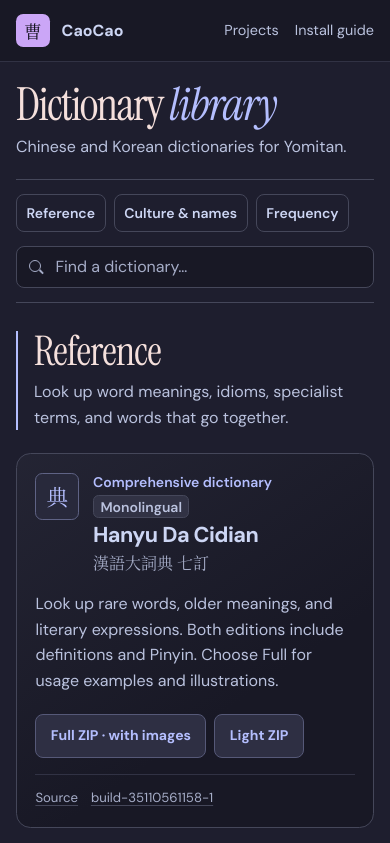
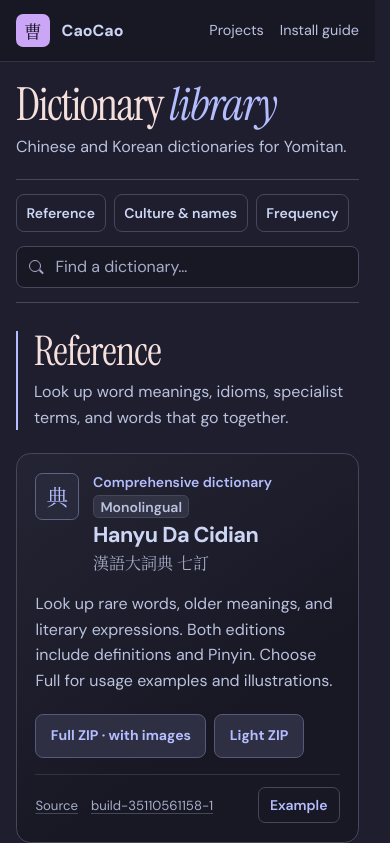
Before and after one commit to caocaochan/caocaochan.github.io, a plain HTML site: page dictionaries/index.html in a window 390 px wide. Shown: the top 843 px of the page. Drawn offline with Linux system fonts and the light colour scheme.

Commit message:
Add dictionary entry previews

```diff
--- a/dictionaries/catalog.css
+++ b/dictionaries/catalog.css
@@ -22,6 +22,9 @@
 *, *::before, *::after { box-sizing: border-box; }
 [hidden] { display: none !important; }
 
+html { scrollbar-gutter: stable; }
+html:has(.example-dialog[open]) { overflow: hidden; }
+
 body {
   margin: 0;
   background: var(--base);
@@ -31,7 +34,7 @@ body {
 
 a { color: inherit; }
 
-a:focus-visible, input:focus-visible {
+a:focus-visible, input:focus-visible, button:focus-visible {
   outline: 2px solid var(--lavender);
   outline-offset: 4px;
 }
@@ -336,7 +339,7 @@ a:focus-visible, input:focus-visible {
   margin-top: clamp(2.5rem, 4vw, 4rem);
 }
 
-#culture { --section-accent: var(--peach); }
+#culture, .example-dialog[data-category="culture"] { --section-accent: var(--peach); }
 #frequency { --section-accent: var(--teal); }
 
 .collection-heading {
@@ -458,9 +461,9 @@ a:focus-visible, input:focus-visible {
 
 .card-meta {
   display: flex;
-  flex-wrap: wrap;
-  align-items: baseline;
-  gap: 0.25rem 0.8rem;
+  justify-content: space-between;
+  align-items: center;
+  gap: 0.55rem;
   margin-top: 1rem;
   padding-top: 0.8rem;
   border-top: 1px solid var(--surface);
@@ -469,14 +472,114 @@ a:focus-visible, input:focus-visible {
   overflow-wrap: anywhere;
 }
 
-.card-meta a, .install a {
+.card-links {
+  display: flex;
+  flex-wrap: wrap;
+  align-items: baseline;
+  gap: 0.25rem 0.8rem;
+  min-width: 0;
+}
+
+.card-meta a, .install a, .example-source {
   text-decoration-color: var(--surface-raised);
   text-underline-offset: 0.2em;
 }
 
-.card-meta a:hover, .install a:hover {
+.card-meta a:hover, .install a:hover, .example-source:hover {
   color: var(--lavender);
   text-decoration-color: currentColor;
+}
+
+.example-trigger, .example-close {
+  flex: none;
+  min-height: 2.25rem;
+  padding: 0.25rem 0.7rem;
+  border: 1px solid var(--surface-raised);
+  border-radius: 0.45rem;
+  background: transparent;
+  color: var(--section-accent);
+  font: 600 0.875rem/1.3 var(--sans);
+  cursor: pointer;
+}
+
+.example-trigger:hover, .example-close:hover {
+  border-color: var(--section-accent);
+  background: var(--surface);
+}
+
+.example-dialog {
+  --section-accent: var(--lavender);
+  width: min(35rem, calc(100% - 2rem));
+  max-height: calc(100dvh - 2rem);
+  padding: 0;
+  border: 1px solid var(--surface-raised);
+  border-top: 3px solid var(--section-accent);
+  border-radius: 1rem;
+  background: var(--mantle);
+  color: var(--text);
+  box-shadow: 0 1.5rem 5rem #11111bb3;
+  overscroll-behavior: contain;
+}
+
+.example-dialog::backdrop { background: #11111bba; }
+
+.example-panel { padding: clamp(1.25rem, 4vw, 2rem); }
+
+.example-header {
+  display: flex;
+  justify-content: space-between;
+  align-items: start;
+  gap: 0.75rem;
+}
+
+.example-header p {
+  margin: 0.35rem 0 0;
+  color: var(--section-accent);
+  font-size: 0.875rem;
+  font-weight: 600;
+}
+
+#example-term {
+  margin: 0.6rem 0 0;
+  color: var(--rosewater);
+  font: 400 clamp(2rem, 7vw, 3.3rem)/1.18 var(--cjk);
+  overflow-wrap: anywhere;
+}
+
+.example-reading {
+  margin: 0.25rem 0 0;
+  color: var(--subtext);
+  font-size: 1.15rem;
+}
+
+.example-fields {
+  margin: 1.25rem 0 0;
+  padding: 0.15rem 1rem;
+  border: 1px solid var(--surface-raised);
+  border-radius: 0.65rem;
+  background: var(--base);
+}
+
+.example-fields > div { padding-block: 0.7rem; }
+.example-fields > div + div { border-top: 1px solid var(--surface); }
+
+.example-fields dt {
+  color: var(--section-accent);
+  font-size: 0.875rem;
+  font-weight: 600;
+}
+
+.example-fields dd {
+  margin: 0.15rem 0 0;
+  overflow-wrap: anywhere;
+  white-space: pre-line;
+}
+
+.example-source {
+  display: inline-block;
+  margin-top: 0.8rem;
+  color: var(--subtext);
+  font-size: 0.875rem;
 }
 
 .install {
--- a/dictionaries/catalog.js
+++ b/dictionaries/catalog.js
@@ -8,6 +8,12 @@ const toolbar = document.getElementById('catalog-toolbar');
 const search = document.getElementById('dictionary-search');
 const status = document.getElementById('catalog-status');
 const template = document.getElementById('dictionary-card');
+const exampleDialog = document.getElementById('example-dialog');
+const exampleDictionary = document.getElementById('example-dictionary');
+const exampleTerm = document.getElementById('example-term');
+const exampleReading = document.getElementById('example-reading');
+const exampleFields = document.getElementById('example-fields');
+const exampleSource = document.getElementById('example-source');
 const definitionLabels = {
   monolingual: 'Monolingual',
   bilingual: 'Bilingual',
@@ -30,6 +36,43 @@ function link(text, url, dictionaryTitle) {
   element.setAttribute('aria-label', `${text} · ${dictionaryTitle}`);
   return element;
 }
+
+function showExample(dictionary) {
+  const { example } = dictionary;
+  exampleDialog.dataset.category = dictionary.category;
+  exampleDictionary.textContent = dictionary.title;
+  exampleTerm.textContent = example.term;
+  exampleTerm.lang = example.lang ?? dictionary.lang;
+  exampleReading.textContent = example.reading ?? '';
+  exampleReading.hidden = !example.reading;
+
+  exampleFields.replaceChildren(...example.fields.map(field => {
+    const row = document.createElement('div');
+    const label = document.createElement('dt');
+    const value = document.createElement('dd');
+    label.textContent = field.label;
+    value.textContent = field.text;
+    value.lang = field.lang ?? exampleTerm.lang;
+    row.append(label, value);
+    return row;
+  }));
+
+  exampleSource.hidden = !example.source;
+  if (example.source) {
+    exampleSource.textContent = example.source.label;
+    exampleSource.href = example.source.url;
+  }
+  exampleDialog.showModal();
+}
+
+exampleDialog.addEventListener('click', event => {
+  if (event.target !== exampleDialog) return;
+  const { top, right, bottom, left } = exampleDialog.getBoundingClientRect();
+  const { clientX, clientY } = event;
+  if (clientX < left || clientX > right || clientY < top || clientY > bottom) {
+    exampleDialog.close();
+  }
+});
 
 function renderCard(dictionary, release) {
   const card = template.content.firstElementChild.cloneNode(true);
@@ -60,13 +103,20 @@ function renderCard(dictionary, release) {
     downloads.append(action);
   }
 
-  const meta = card.querySelector('.card-meta');
+  const meta = card.querySelector('.card-links');
   meta.append(link('Source', dictionary.url, dictionary.title));
   meta.append(link(
     release?.tagName || 'Latest release',
     `${dictionary.url}/releases/latest`,
     dictionary.title
   ));
+
+  if (dictionary.example) {
+    const exampleButton = card.querySelector('.example-trigger');
+    exampleButton.hidden = false;
+    exampleButton.setAttribute('aria-label', `Example · ${dictionary.title}`);
+    exampleButton.addEventListener('click', () => showExample(dictionary));
+  }
   return card;
 }
 
--- a/dictionaries/catalog.json
+++ b/dictionaries/catalog.json
@@ -20,7 +20,27 @@
         "label": "Light ZIP",
         "url": "https://github.com/caocaochan/hydcd-yomitan/releases/latest/download/hydcd-qiding-yomitan-light.zip"
       }
+    ],
+    "example": {
+      "term": "斟酌",
+      "reading": "zhēn zhuó",
+      "lang": "zh-Hans",
+      "fields": [
+        {
+          "label": "Older meaning",
+          "text": "倒酒；注酒。"
+        },
+        {
+          "label": "Later meaning",
+          "text": "故凡事反复考虑、择善而定，亦称斟酌。"
+        },
+        {
+          "label": "Quotation · 《三國志・諸葛亮傳》",
+          "text": "至於斟酌損益，進盡忠言",
+          "lang": "zh-Hant"
+        }
       ]
+    }
   },
   {
     "id": "xiandai-hanyu-da-cidian",
@@ -39,7 +59,21 @@
         "label": "Download ZIP",
         "url": "https://github.com/caocaochan/xhdcd-yomitan/releases/latest/download/xhdcd-yomitan-text.zip"
       }
+    ],
+    "example": {
+      "term": "琢磨",
+      "reading": "zuó mo / zhuó mó",
+      "fields": [
+        {
+          "label": "zuó mo",
+          "text": "思索，考虑。"
+        },
+        {
+          "label": "zhuó mó",
+          "text": "雕刻和磨治玉、石。"
+        }
       ]
+    }
   },
   {
     "id": "hanyu-chengyu-yuanliu",
@@ -58,7 +92,21 @@
         "label": "Download ZIP",
         "url": "https://github.com/caocaochan/chengyu-yomitan/releases/latest/download/hycyyl-yomitan.zip"
       }
+    ],
+    "example": {
+      "term": "南柯一梦",
+      "reading": "Nán kē yī mèng",
+      "fields": [
+        {
+          "label": "Meaning",
+          "text": "比喻荣枯得失无常，虚幻不实；也泛指一场梦。"
+        },
+        {
+          "label": "Origin · 《南柯太守传》",
+          "text": "梦至此而醒，发现庭前槐树下有一蚁洞，即梦中的槐安国都；南柯郡是槐树南枝之下的另一蚁穴。"
+        }
       ]
+    }
   },
   {
     "id": "xinhua-chengyu",
@@ -77,7 +125,25 @@
         "label": "Download ZIP",
         "url": "https://github.com/caocaochan/chengyu-yomitan/releases/latest/download/xhcycd-yomitan.zip"
       }
+    ],
+    "example": {
+      "term": "画蛇添足",
+      "reading": "huà shé tiān zú",
+      "fields": [
+        {
+          "label": "Meaning",
+          "text": "多此一举，弄巧成拙。"
+        },
+        {
+          "label": "Usage note",
+          "text": "含贬义。"
+        },
+        {
+          "label": "Quotation · 《三国演义》",
+          "text": "将军功绩已成，威声大震，可以止矣。今若前进，倘不如意，正如‘画蛇添足’也。"
+        }
       ]
+    }
   },
   {
     "id": "mandarin-collocations",
@@ -95,7 +161,22 @@
         "label": "Download ZIP",
         "url": "https://github.com/caocaochan/mandarin-collocations/releases/latest/download/mandarin-collocations.zip"
       }
+    ],
+    "example": {
+      "term": "作業",
+      "reading": "zuòyè",
+      "lang": "zh-Hant",
+      "fields": [
+        {
+          "label": "Homework",
+          "text": "寫作業、交作業、改作業、完成作業"
+        },
+        {
+          "label": "Work or operations",
+          "text": "進行作業、執行作業、中止作業、恢復作業"
+        }
       ]
+    }
   },
   {
     "id": "naer-terminology",
@@ -114,7 +195,23 @@
         "label": "Download ZIP",
         "url": "https://github.com/caocaochan/naer-yomitan/releases/latest/download/naer_terms.zip"
       }
+    ],
+    "example": {
+      "term": "軟體",
+      "reading": "ruǎntǐ",
+      "fields": [
+        {
+          "label": "English",
+          "text": "software",
+          "lang": "en"
+        },
+        {
+          "label": "Mainland Chinese equivalent",
+          "text": "软件",
+          "lang": "zh-Hans"
+        }
       ]
+    }
   },
   {
     "id": "chinese-wikipedia",
@@ -132,7 +229,22 @@
         "label": "Download ZIP",
         "url": "https://github.com/caocaochan/chinese-wikipedia-dictionary/releases/latest/download/wikipedia_zh.zip"
       }
-    ]
+    ],
+    "example": {
+      "term": "莫高窟",
+      "reading": "mògāokū",
+      "lang": "zh-Hans",
+      "fields": [
+        {
+          "label": "Article excerpt",
+          "text": "洞窟分布高低错落、鳞次栉比，上下最多有五层，以精美的壁画和塑像闻名于世。"
+        }
+      ],
+      "source": {
+        "label": "Wikipedia contributors · CC BY-SA 4.0",
+        "url": "https://zh.wikipedia.org/zh-hans/莫高窟"
+      }
+    }
   },
   {
     "id": "moegirlpedia",
@@ -151,7 +263,21 @@
         "label": "Download ZIP",
         "url": "https://github.com/caocaochan/moegirl-yomitan/releases/latest/download/moegirl-yomitan.zip"
       }
-    ]
+    ],
+    "example": {
+      "term": "弹幕",
+      "reading": "dàn mù",
+      "fields": [
+        {
+          "label": "Article excerpt",
+          "text": "当用户在作品中发表评论，这些评论会作为流动字幕在视频中飞过并被其他用户看到。"
+        }
+      ],
+      "source": {
+        "label": "Moegirlpedia contributors",
+        "url": "https://mzh.moegirl.org.cn/%E5%BC%B9%E5%B9%95"
+      }
+    }
   },
   {
     "id": "bilibili-slang",
@@ -181,7 +307,23 @@
         "label": "Pleco TXT",
         "url": "https://github.com/caocaochan/bilibili-slang-dictionary/releases/latest/download/bilibili_slang_pleco.txt"
       }
+    ],
+    "example": {
+      "term": "三连",
+      "reading": "sānlián",
+      "fields": [
+        {
+          "label": "On Bilibili",
+          "text": "to like, give coins to and favorite a video (Bilibili, short for 一键三连)",
+          "lang": "en"
+        },
+        {
+          "label": "General meaning",
+          "text": "three in a row (three consecutive wins, hits, actions etc.)",
+          "lang": "en"
+        }
       ]
+    }
   },
   {
     "id": "genshin-impact",
@@ -204,7 +346,28 @@
         "label": "English ZIP",
         "url": "https://github.com/caocaochan/genshin-yomitan/releases/latest/download/genshin_en.zip"
       }
+    ],
+    "example": {
+      "term": "胡桃",
+      "reading": "hútáo",
+      "fields": [
+        {
+          "label": "English edition",
+          "text": "Hu Tao",
+          "lang": "en"
+        },
+        {
+          "label": "Character details",
+          "text": "Fragrance in Thaw · Pyro · Polearm · Wangsheng Funeral Parlor · 5★",
+          "lang": "en"
+        },
+        {
+          "label": "Description",
+          "text": "The 77th Director of the Wangsheng Funeral Parlor. She took over the business at a rather young age.",
+          "lang": "en"
+        }
       ]
+    }
   },
   {
     "id": "cbdb",
@@ -223,17 +386,43 @@
         "label": "Download ZIP",
         "url": "https://github.com/caocaochan/cbdb-yomitan/releases/latest/download/CBDB-Yomitan.zip"
       }
-    ]
+    ],
+    "example": {
+      "term": "東坡居士",
+      "reading": "Dōngpō jūshì",
+      "fields": [
+        {
+          "label": "Person",
+          "text": "蘇軾"
+        },
+        {
+          "label": "Dynasty and dates",
+          "text": "宋 · 1036–1101"
+        },
+        {
+          "label": "Native place",
+          "text": "眉山"
+        },
+        {
+          "label": "Courtesy name",
+          "text": "子瞻"
+        }
+      ],
+      "source": {
+        "label": "China Biographical Database profile",
+        "url": "https://cbdb.fas.harvard.edu/cbdbapi/person.php?id=3767"
+      }
+    }
   },
   {
     "id": "novel-names",
     "category": "culture",
-    "definitionType": "monolingual",
+    "definitionType": "bilingual",
     "mark": "名",
     "kind": "Web novel proper names",
     "title": "NovelNames",
     "lang": "zh-Hans",
-    "description": "Look up names of people, places, and organizations in Chinese web novels. Check the Pinyin and see which novels each name appears in.",
+    "description": "Look up names of people, places, and organizations in Chinese web novels. Check the Pinyin, see which novels each name appears in, and read an English description where available.",
     "url": "https://github.com/caocaochan/NovelNames",
     "releaseRepo": "caocaochan/NovelNames",
     "downloads": [
@@ -241,7 +430,22 @@
         "label": "Download ZIP",
         "url": "https://github.com/caocaochan/NovelNames/releases/latest/download/NovelNames.zip"
       }
+    ],
+    "example": {
+      "term": "谢怜",
+      "reading": "xiè lián",
+      "fields": [
+        {
+          "label": "Novel and author",
+          "text": "《天官赐福》 · 墨香铜臭"
+        },
+        {
+          "label": "Character",
+          "text": "谢怜 is the former crown prince of 仙乐, who has ascended to heaven again after a long interval.",
+          "lang": "en"
+        }
       ]
+    }
   },
   {
     "id": "bilibili-frequency",
--- a/dictionaries/index.html
+++ b/dictionaries/index.html
@@ -99,6 +99,21 @@
     <a href="https://github.com/caocaochan">GitHub</a>
   </footer>
 
+  <dialog class="example-dialog" id="example-dialog" aria-labelledby="example-term" aria-describedby="example-dictionary">
+    <div class="example-panel">
+      <header class="example-header">
+        <p id="example-dictionary"></p>
+        <form method="dialog">
+          <button class="example-close" type="submit" autofocus>Close</button>
+        </form>
+      </header>
+      <h2 id="example-term"></h2>
+      <p id="example-reading" class="example-reading" lang="zh-Latn-pinyin"></p>
+      <dl id="example-fields" class="example-fields"></dl>
+      <a id="example-source" class="example-source" hidden></a>
+    </div>
+  </dialog>
+
   <template id="dictionary-card">
     <article class="dictionary-card">
       <header class="card-heading">
@@ -114,7 +129,10 @@
       </header>
       <p class="card-description"></p>
       <div class="card-downloads"></div>
-      <footer class="card-meta"></footer>
+      <footer class="card-meta">
+        <div class="card-links"></div>
+        <button class="example-trigger" type="button" aria-haspopup="dialog" hidden>Example</button>
+      </footer>
     </article>
   </template>
 </body>
```
Lines whose indentation alone changed are shown as unchanged.
